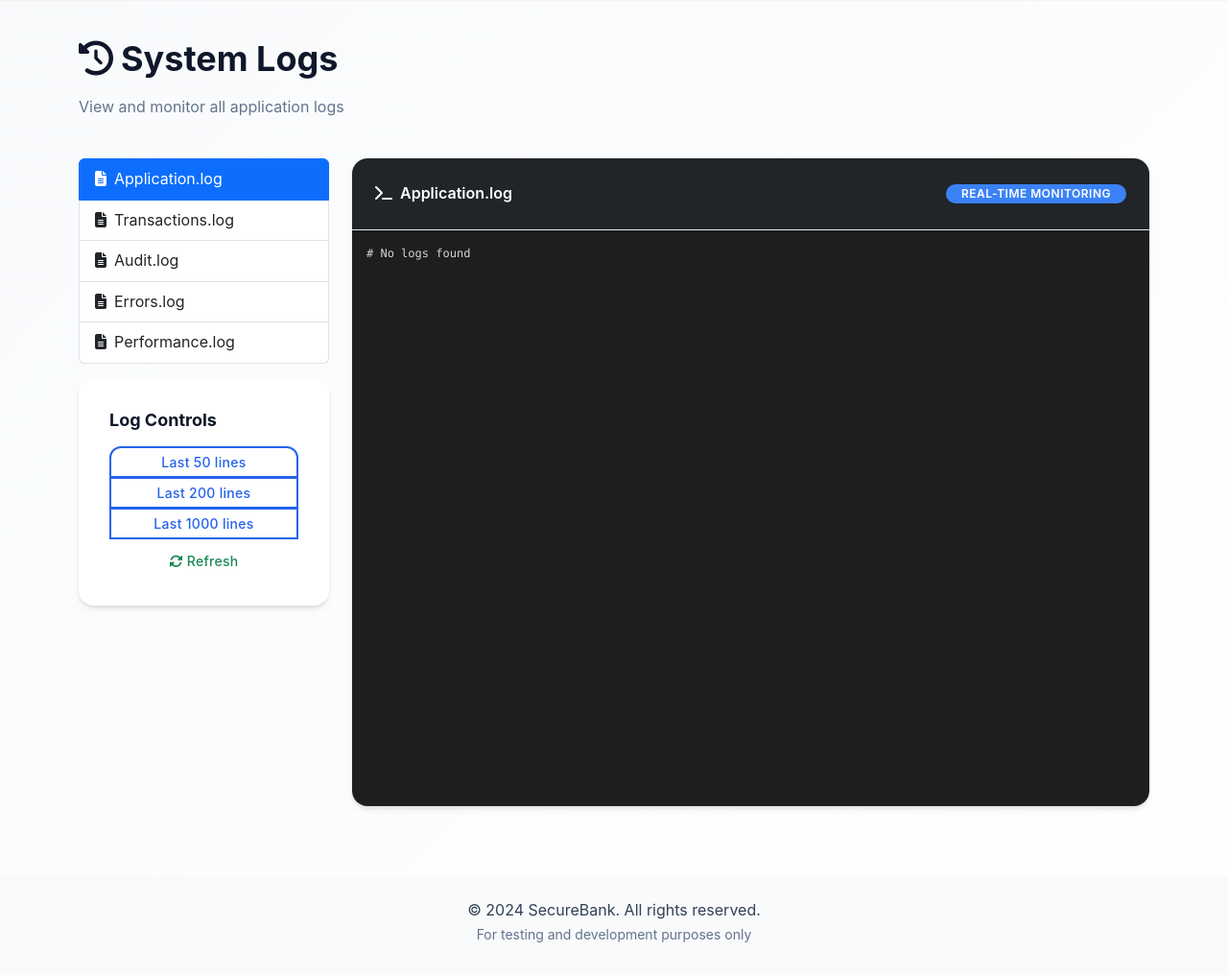
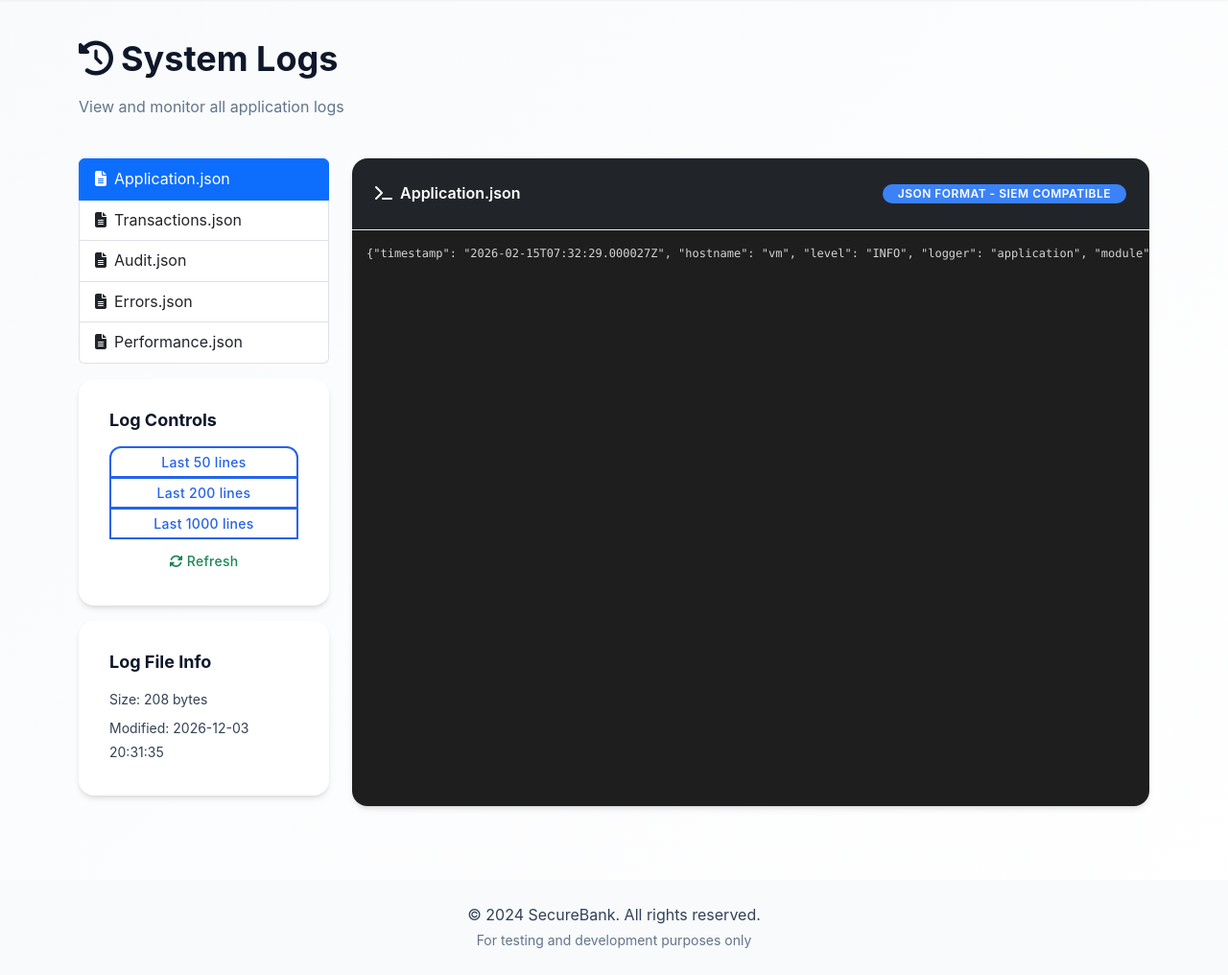
Before and after one commit to GeorgeWere/Banking-App, a Flask app: page /admin/logs?type=application&lines=100 in a window 1280 px wide. Shown: the part 100-1116 px from the top of the page at 96% size. Before the commit the page ends 1082 px from the top, so only its background shows below. Run offline with Flask 3, Linux system fonts and the light colour scheme; a user stored in the database is signed in.

Commit message:
Change log format to JSON and add file info
Updated log display to JSON format with additional log file info.

```diff
--- a/templates/admin/logs.html
+++ b/templates/admin/logs.html
@@ -15,9 +15,9 @@
         <div class="col-md-3 mb-3">
             <div class="list-group">
                 {% for file in log_files %}
-                    <a href="{{ url_for('admin_logs', type=file, lines=100) }}"
+                    <a href="{{ url_for('admin.logs', type=file, lines=100) }}"
                        class="list-group-item list-group-item-action {% if file == log_type %}active{% endif %}">
-                        <i class="fas fa-file-alt me-2"></i>{{ file|title }}.log
+                        <i class="fas fa-file-alt me-2"></i>{{ file|title }}.json
                     </a>
                 {% endfor %}
             </div>
@@ -26,13 +26,22 @@
                 <div class="card-body">
                     <h6>Log Controls</h6>
                     <div class="btn-group-vertical w-100">
-                        <a href="{{ url_for('admin_logs', type=log_type, lines=50) }}" class="btn btn-sm btn-outline-primary">Last 50 lines</a>
-                        <a href="{{ url_for('admin_logs', type=log_type, lines=200) }}" class="btn btn-sm btn-outline-primary">Last 200 lines</a>
-                        <a href="{{ url_for('admin_logs', type=log_type, lines=1000) }}" class="btn btn-sm btn-outline-primary">Last 1000 lines</a>
+                        <a href="{{ url_for('admin.logs', type=log_type, lines=50) }}" class="btn btn-sm btn-outline-primary">Last 50 lines</a>
+                        <a href="{{ url_for('admin.logs', type=log_type, lines=200) }}" class="btn btn-sm btn-outline-primary">Last 200 lines</a>
+                        <a href="{{ url_for('admin.logs', type=log_type, lines=1000) }}" class="btn btn-sm btn-outline-primary">Last 1000 lines</a>
                         <button class="btn btn-sm btn-outline-success mt-2" onclick="refreshLogs()">
                             <i class="fas fa-sync-alt me-1"></i>Refresh
                         </button>
                     </div>
+                </div>
+            </div>
+
+            <!-- Log File Info -->
+            <div class="card mt-3">
+                <div class="card-body">
+                    <h6>Log File Info</h6>
+                    <p class="mb-1"><small>Size: {{ log_size }} bytes</small></p>
+                    <p class="mb-0"><small>Modified: {{ log_modified }}</small></p>
                 </div>
             </div>
         </div>
@@ -40,8 +49,8 @@
         <div class="col-md-9">
             <div class="card">
                 <div class="card-header bg-dark text-white d-flex justify-content-between align-items-center">
-                    <span><i class="fas fa-terminal me-2"></i>{{ log_type|title }}.log</span>
-                    <span class="badge bg-info">Real-time monitoring</span>
+                    <span><i class="fas fa-terminal me-2"></i>{{ log_type|title }}.json</span>
+                    <span class="badge bg-info">JSON Format - SIEM Compatible</span>
                 </div>
                 <div class="card-body p-0">
                     <pre style="height: 600px; overflow-y: auto; background: #1e1e1e; color: #d4d4d4; padding: 15px; margin: 0; font-family: 'Consolas', monospace; font-size: 12px;" id="logDisplay">{{ log_content }}</pre>
@@ -53,12 +62,21 @@
 
 <script>
 function refreshLogs() {
-    window.location.reload();
+    window.location.href = "{{ url_for('admin.logs', type=log_type, lines=100) }}";
 }
 
-// Auto-refresh every 30 seconds
+// Auto-refresh every 30 seconds (optional)
 setTimeout(function() {
-    window.location.reload();
+    // Uncomment the line below if you want auto-refresh
+    // window.location.reload();
 }, 30000);
+
+// Add keyboard shortcut (Ctrl+R) to refresh
+document.addEventListener('keydown', function(e) {
+    if (e.ctrlKey && e.key === 'r') {
+        e.preventDefault();
+        refreshLogs();
+    }
+});
 </script>
 {% endblock %}
```
